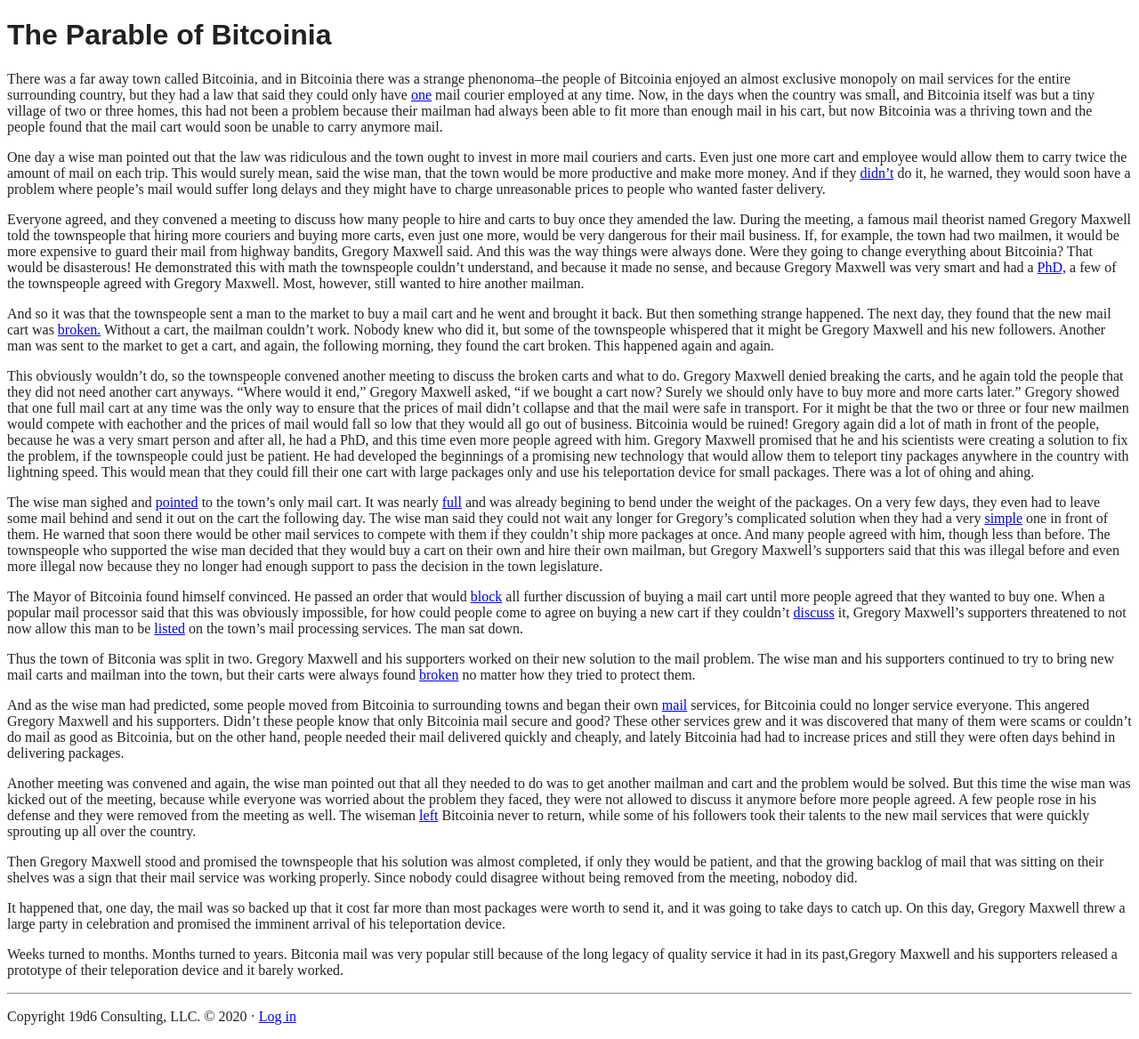
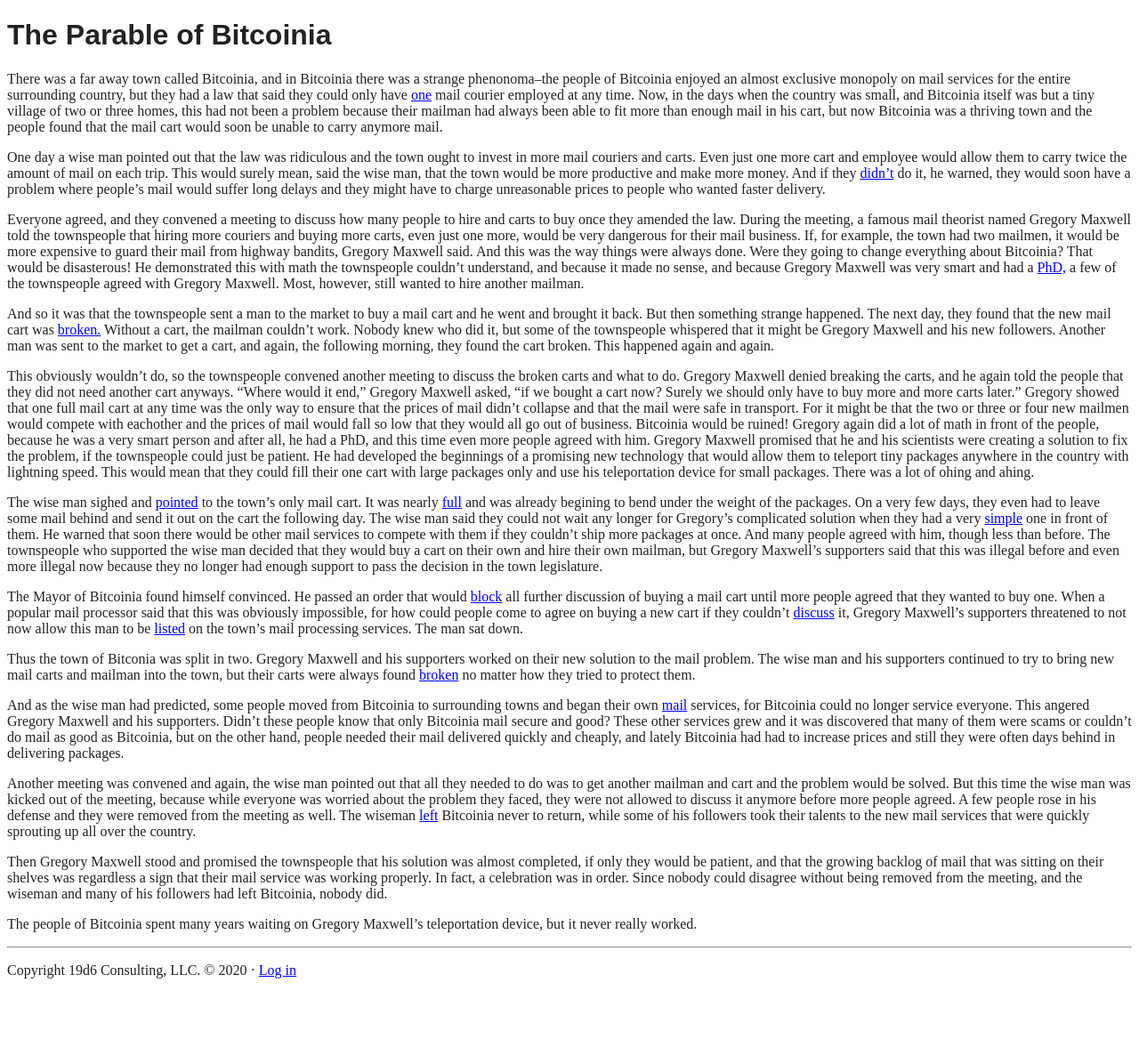
Before and after one commit to makgill/deryk, a Jekyll site: the page built from test.md, in a window 1280 px wide. Shown: the whole page at 89% size. Built offline with Jekyll 4.4.1, drawn with Linux system fonts in a browser that asks for light colours; some web fonts are replaced; our own code applies the rules of GitHub Pages for plain Markdown files; after the commit the page ends 1116 px from its top, so only the background shows below that.

Commit message:
Update test.md

```diff
--- a/test.md
+++ b/test.md
@@ -25,8 +25,6 @@ And as the wise man had predicted, some people moved from Bitcoinia to surroundi
 
 Another meeting was convened and again, the wise man pointed out that all they needed to do was to get another mailman and cart and the problem would be solved. But this time the wise man was kicked out of the meeting, because while everyone was worried about the problem they faced, they were not allowed to discuss it anymore before more people agreed. A few people rose in his defense and they were removed from the meeting as well. The wiseman [left](https://blog.plan99.net/the-resolution-of-the-bitcoin-experiment-dabb30201f7) Bitcoinia never to return, while some of his followers took their talents to the new mail services that were quickly sprouting up all over the country.
 
-Then Gregory Maxwell stood and promised the townspeople that his solution was almost completed, if only they would be patient, and that the growing backlog of mail that was sitting on their shelves was a sign that their mail service was working properly. Since nobody could disagree without being removed from the meeting, nobodoy did.
+Then Gregory Maxwell stood and promised the townspeople that his solution was almost completed, if only they would be patient, and that the growing backlog of mail that was sitting on their shelves was regardless a sign that their mail service was working properly. In fact, a celebration was in order. Since nobody could disagree without being removed from the meeting, and the wiseman and many of his followers had left Bitcoinia, nobody did.
 
-It happened that, one day, the mail was so backed up that it cost far more than most packages were worth to send it, and it was going to take days to catch up. On this day, Gregory Maxwell threw a large party in celebration and promised the imminent arrival of his teleportation device.
-
-Weeks turned to months. Months turned to years. Bitconia mail was very popular still because of the long legacy of quality service it had in its past,Gregory Maxwell and his supporters released a prototype of their teleporation device and it barely worked.
+The people of Bitcoinia spent many years waiting on Gregory Maxwell's teleportation device, but it never really worked.
```
